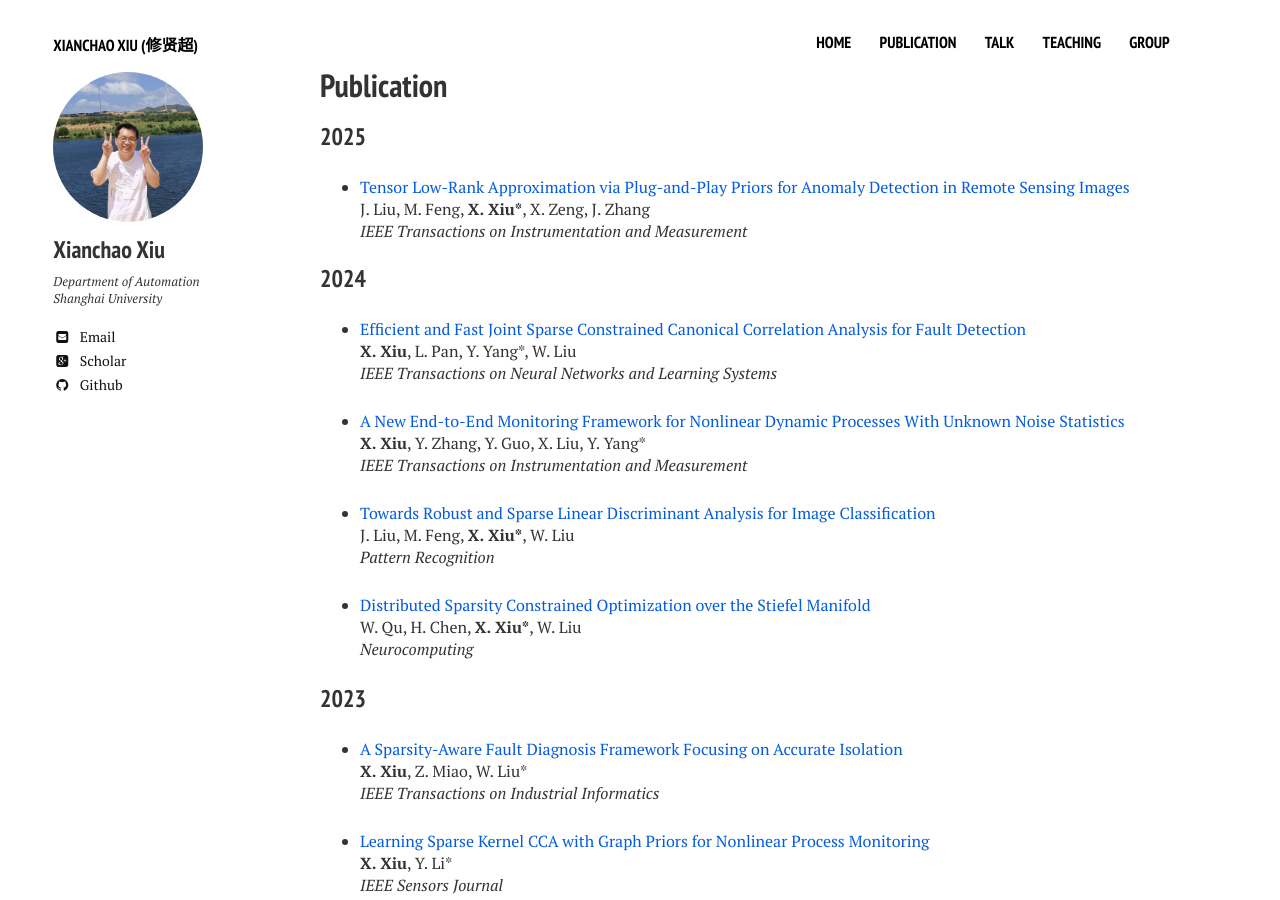
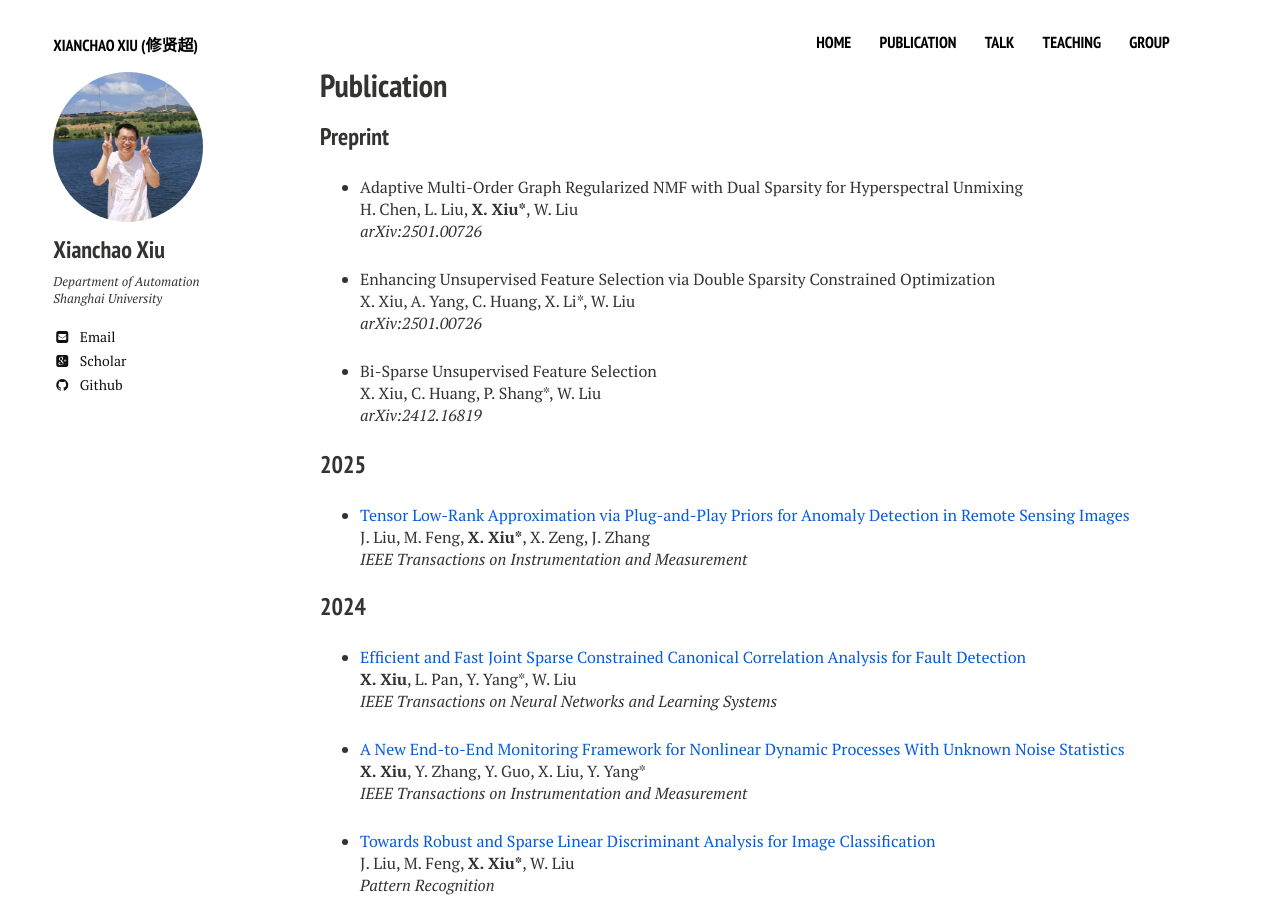
Before and after one commit to xianchaoxiu/xianchaoxiu.github.io, a Jekyll site: the page built from publication/index.md, in a window 1280 px wide and 900 px high. Built offline with Jekyll 4.4.1, drawn with Linux system fonts in a browser that asks for light colours; nearby versions of some CDN libraries.

Commit message:
Update index.md

```diff
--- a/publication/index.md
+++ b/publication/index.md
@@ -8,7 +8,19 @@ comments: false
 share: false
 ---
 
+### Preprint
 
+* Adaptive Multi-Order Graph Regularized NMF with Dual Sparsity for Hyperspectral Unmixing <br>
+H. Chen, L. Liu, <b>X. Xiu*</b>, W. Liu<br>
+<i>	arXiv:2501.00726 </i><br>
+
+* Enhancing Unsupervised Feature Selection via Double Sparsity Constrained Optimization <br>
+X. Xiu, A. Yang, C. Huang, X. Li*, W. Liu <br>
+<i>	arXiv:2501.00726 </i><br>
+
+* Bi-Sparse Unsupervised Feature Selection <br>
+X. Xiu, C. Huang, P. Shang*, W. Liu <br>
+<i>		arXiv:2412.16819 </i><br>
 
 
 ### 2025
```
